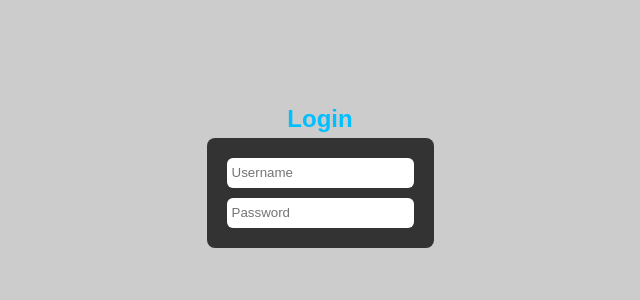
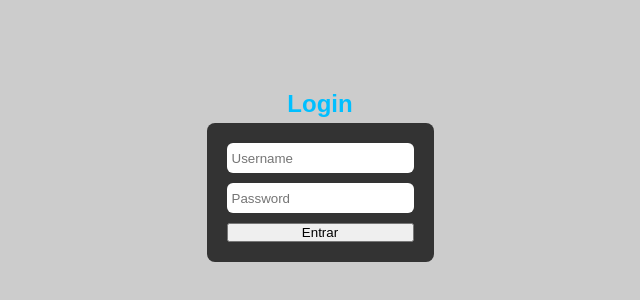
Before and after one commit to EusebioSimango/CRUD, a plain HTML site: page templates/login.html in a window 1280 px wide. Shown: the part 224-524 px from the top of the page, without its empty margins (320-960 px from the left). Drawn offline with Linux system fonts and the light colour scheme.

Commit message:
styling login

```diff
--- a/templates/login.html
+++ b/templates/login.html
@@ -12,6 +12,7 @@
 	<form action="/" method="get" class="" accept-charset="utf-8">
 		<input type="username" id="name" placeholder="Username" name="name">
 		<input type="password" placeholder="Password" id="password" name="password">
+		<input type="submit" value="Entrar">
 	</form>
 </body>
 </html>
```
